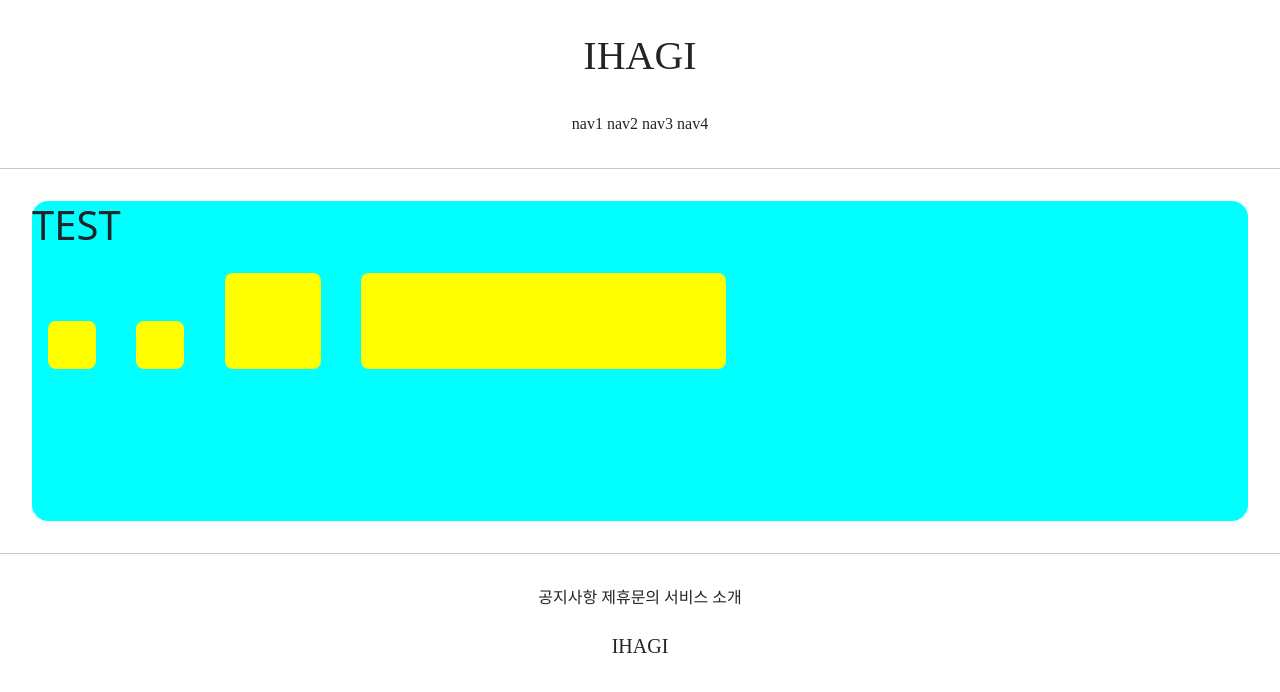
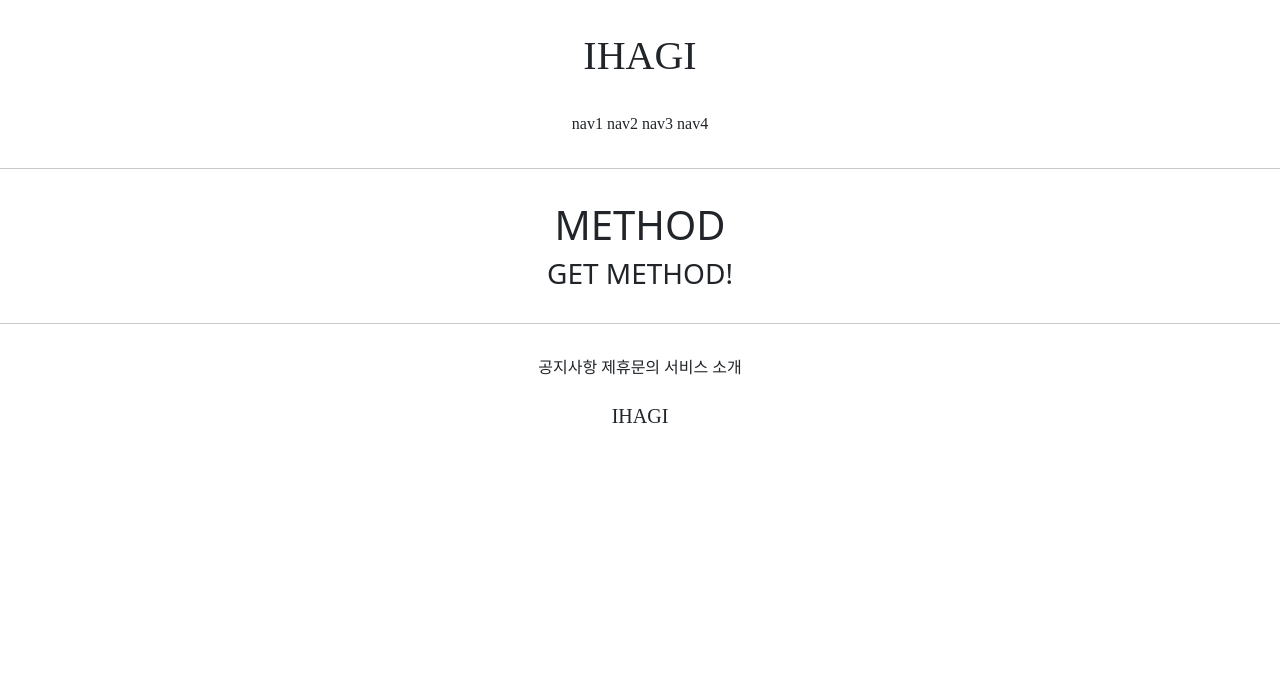
Before and after one commit to IHAGI-c/GIS_class_2, a Django app: page /accounts/hello_world/ in a window 1280 px wide. Shown: the top 692 px of the page. Run offline with Django 3.2, Linux system fonts and the light colour scheme; parts of the project's set-up code (start-up, migrations or seed data) failed here and were passed over.

Commit message:
7/8 class_2 class commit 2

```diff
--- a/accountapp/templates/accountapp/hello_world.html
+++ b/accountapp/templates/accountapp/hello_world.html
@@ -2,29 +2,9 @@
 
 {% block content %}
 
-    <style>
-
-        .testing{
-            background-color: yellow;
-            height: 48px;
-            width: 48px;
-            margin: 1rem;
-            border-radius: .5rem;
-            display: inline-block;
-        }
-
-    </style>
-
-    <div style="height: 20rem; background-color: aqua;
-     margin: 2rem; border-radius: 1rem; font-size: 2rem">
-        <h1>TEST</h1>
-
-
-    <div class = "testing" style = "height: 48px; width: 48px"></div>
-    <div class = "testing" style = "height: 3rem; width: 3rem"></div>
-    <div class = "testing" style = "height: 3em; width: 3em"></div>
-    <div class = "testing" style = "height: 30%; width: 30%"></div>
-
+    <div style="margin: 2rem; text-align: center">
+        <h1>METHOD</h1>
+        <h3>{{ text }}</h3>
     </div>
 
 {% endblock %}
--- a/accountapp/views.py
+++ b/accountapp/views.py
@@ -5,4 +5,9 @@ from django.shortcuts import render
 # Create your views here.
 
 def hello_world(request):
-    return render(request, 'accountapp/hello_world.html')
+    if request.method == 'POST':
+        return render(request, 'accountapp/hello_world.html',
+                      context={'text': 'POST METHOD!'})
+    else:
+        return render(request, 'accountapp/hello_world.html',
+                      context={'text': 'GET METHOD!'})
```
